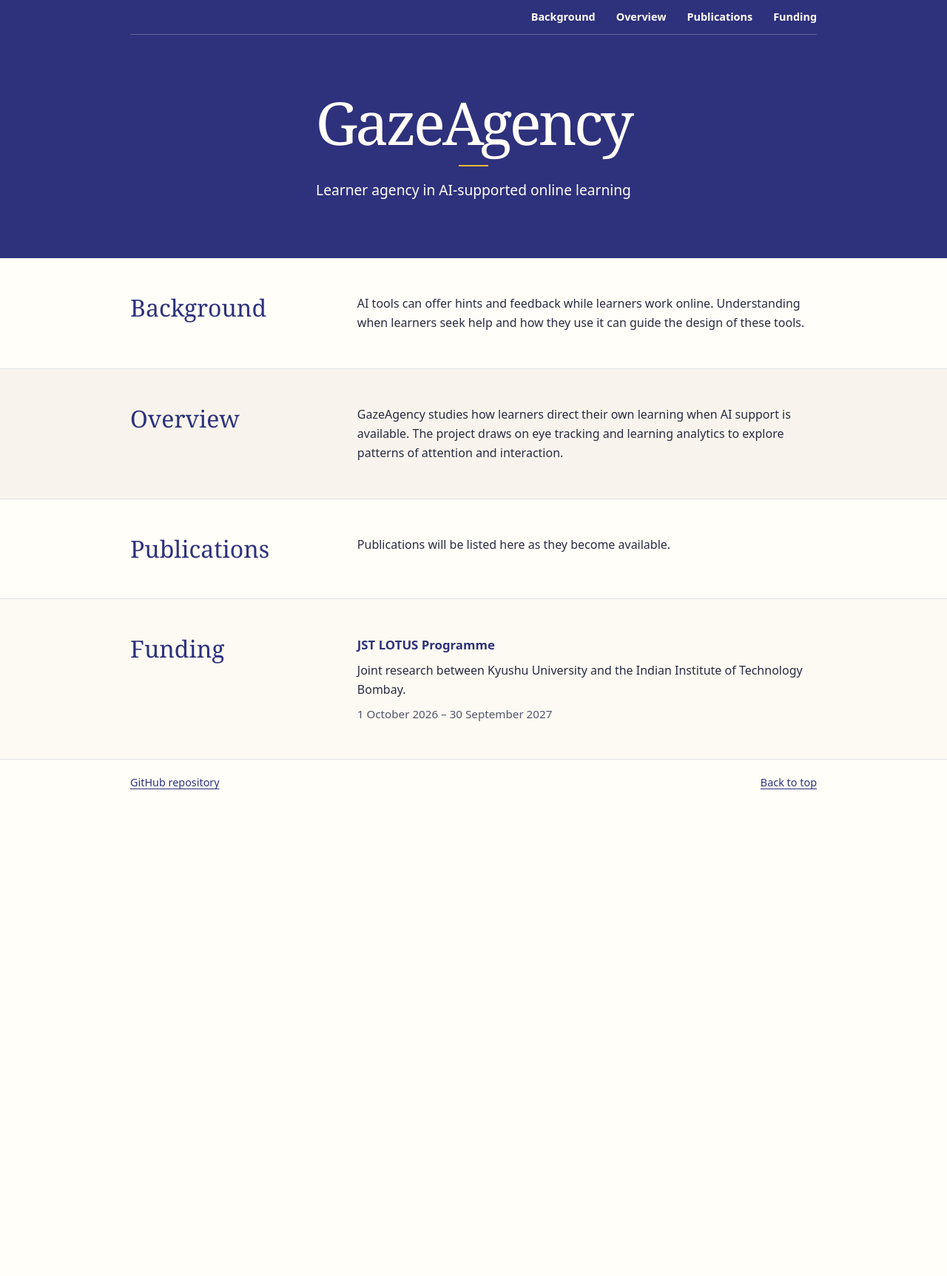
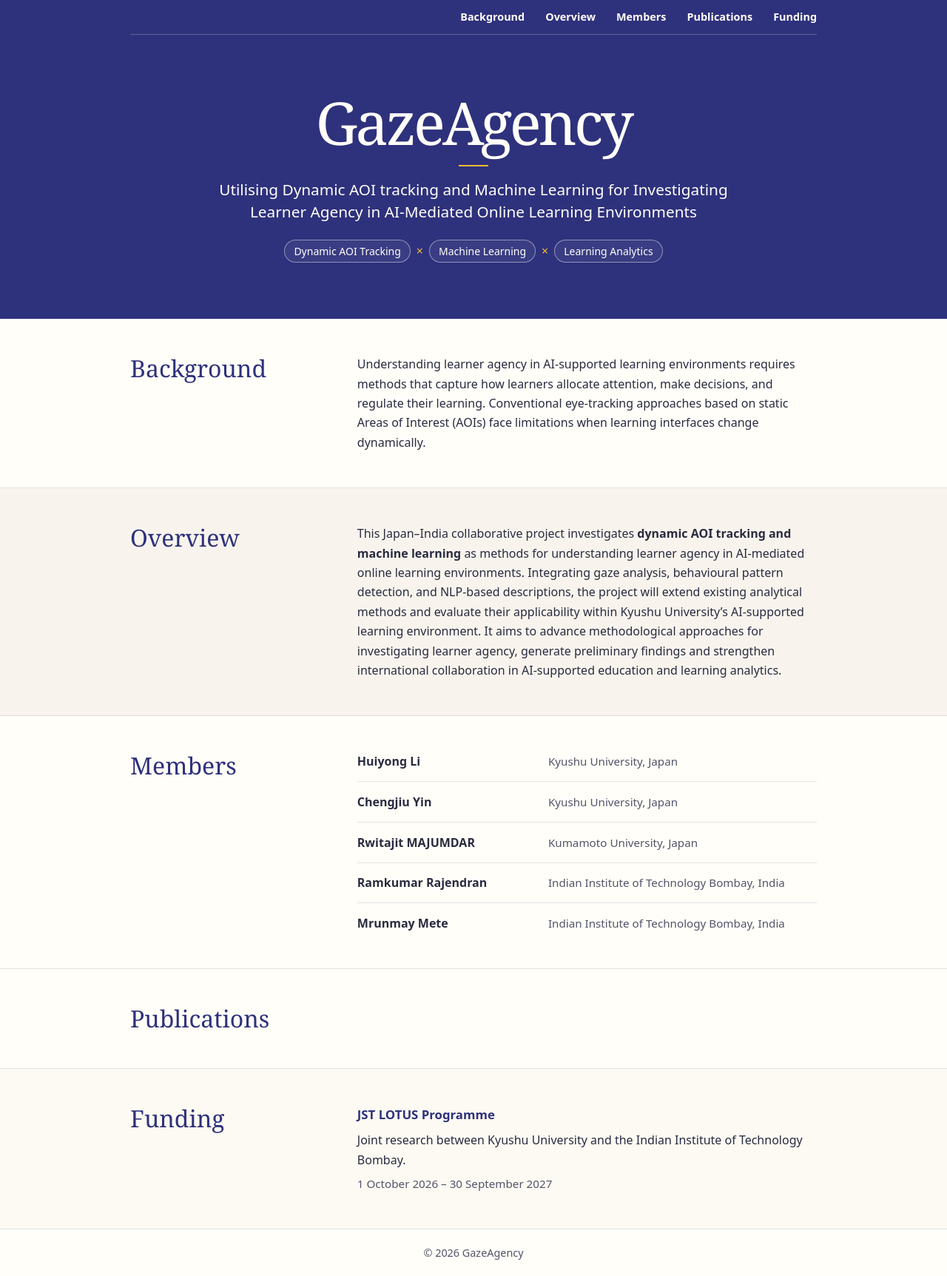
Before and after one commit to li-huiyong/GazeAgency, a Jekyll site: the page built from docs/index.md, in a window 1280 px wide. Shown: the whole page at 74% size. Built offline with Jekyll 4.4.1, drawn with Linux system fonts in a browser that asks for light colours; before the commit the page ends 1089 px from its top, so only the background shows below that.

Commit message:
Update project overview and add research members

```diff
--- a/docs/_config.yml
+++ b/docs/_config.yml
@@ -1,4 +1,4 @@
 title: GazeAgency
-description: A JST LOTUS research project on learner agency in AI-supported online learning.
+description: GazeAgency is a JST LOTUS project investigating learner agency through dynamic AOI tracking and machine learning in AI-mediated online learning environments.
 url: https://li-huiyong.github.io
 baseurl: /GazeAgency
--- /dev/null
+++ b/docs/_data/members.yml
@@ -0,0 +1,10 @@
+- name: Huiyong Li
+  affiliation: Kyushu University, Japan
+- name: Chengjiu Yin
+  affiliation: Kyushu University, Japan
+- name: Rwitajit MAJUMDAR
+  affiliation: Kumamoto University, Japan
+- name: Ramkumar Rajendran
+  affiliation: Indian Institute of Technology Bombay, India
+- name: Mrunmay Mete
+  affiliation: Indian Institute of Technology Bombay, India
--- a/docs/_layouts/project.html
+++ b/docs/_layouts/project.html
@@ -4,7 +4,7 @@
   <meta charset="utf-8">
   <meta name="viewport" content="width=device-width, initial-scale=1">
   <meta name="description" content="{{ site.description | escape }}">
-  <title>{{ site.title | escape }} | {{ page.subtitle | escape }}</title>
+  <title>{{ site.title | escape }} | {{ page.title | escape }}</title>
   <link rel="canonical" href="{{ '/' | absolute_url }}">
   <link rel="stylesheet" href="{{ '/assets/theme.css' | relative_url }}">
 </head>
@@ -14,12 +14,21 @@
     <nav class="shell navigation" aria-label="Project sections">
       <a href="#background">Background</a>
       <a href="#overview">Overview</a>
+      <a href="#members">Members</a>
       <a href="#publications">Publications</a>
       <a href="#funding">Funding</a>
     </nav>
     <div class="shell hero">
       <h1>{{ site.title | escape }}</h1>
-      <p>{{ page.subtitle | escape }}</p>
+      <p class="project-title">{{ page.title | escape }}</p>
+      <ul class="keywords" role="list" aria-label="Project keywords">
+        {% for keyword in page.keywords %}
+          <li>
+            {% unless forloop.first %}<span class="keyword-divider" aria-hidden="true">×</span>{% endunless %}
+            <span class="keyword">{{ keyword | escape }}</span>
+          </li>
+        {% endfor %}
+      </ul>
     </div>
   </header>
 
@@ -42,10 +51,23 @@
       </div>
     </section>
 
+    <section id="members" class="section" aria-labelledby="members-title">
+      <div class="shell section-inner">
+        <h2 id="members-title">Members</h2>
+        <ul class="member-list" role="list">
+          {% for member in site.data.members %}
+            <li>
+              <strong>{{ member.name | escape }}</strong>
+              <span>{{ member.affiliation | escape }}</span>
+            </li>
+          {% endfor %}
+        </ul>
+      </div>
+    </section>
+
     <section id="publications" class="section" aria-labelledby="publications-title">
       <div class="shell section-inner">
         <h2 id="publications-title">Publications</h2>
-        <div class="section-copy">
         {% if site.data.publications.size > 0 %}
           <ul class="publication-list" role="list">
             {% for publication in site.data.publications %}
@@ -59,10 +81,7 @@
               </li>
             {% endfor %}
           </ul>
-          {% else %}
-            <p>Publications will be listed here as they become available.</p>
         {% endif %}
-        </div>
       </div>
     </section>
 
@@ -83,8 +102,7 @@
   </main>
 
   <footer class="shell footer">
-    <a href="https://github.com/li-huiyong/GazeAgency">GitHub repository</a>
-    <a href="#top">Back to top</a>
+    &copy; 2026 {{ site.title | escape }}
   </footer>
 </body>
 </html>
--- a/docs/assets/theme.css
+++ b/docs/assets/theme.css
@@ -102,8 +102,40 @@ a:focus-visible {
   content: "";
 }
 
-.hero p {
-  font-size: clamp(1rem, 2.5vw, 1.2rem);
+.project-title {
+  max-width: 66ch;
+  margin-inline: auto;
+  font-size: clamp(1.05rem, 2.5vw, 1.3rem);
+  line-height: 1.45;
+  text-wrap: balance;
+}
+
+.keywords,
+.keywords li {
+  display: flex;
+  align-items: center;
+  gap: 0.5rem;
+}
+
+.keywords {
+  flex-wrap: wrap;
+  justify-content: center;
+  margin: 1.4rem 0 0;
+  padding: 0;
+  list-style: none;
+}
+
+.keyword {
+  padding: 0.2rem 0.75rem;
+  border: 1px solid rgb(255 254 248 / 45%);
+  border-radius: 2rem;
+  background: rgb(255 254 248 / 6%);
+  font-size: 0.875rem;
+  font-weight: 500;
+}
+
+.keyword-divider {
+  color: var(--apricot);
 }
 
 .section {
@@ -142,12 +174,21 @@ a:focus-visible {
   margin-top: 0.45rem;
 }
 
+.member-list,
 .publication-list {
   padding: 0;
   margin: 0;
   list-style: none;
 }
 
+.member-list li {
+  display: grid;
+  grid-template-columns: minmax(10.5rem, 2fr) 3fr;
+  align-items: baseline;
+  gap: 0.1rem 1rem;
+}
+
+.member-list li + li,
 .publication-list li + li {
   padding-top: 0.85rem;
   margin-top: 0.85rem;
@@ -158,6 +199,7 @@ a:focus-visible {
   font-weight: 600;
 }
 
+.member-list span,
 .publication-citation,
 .research-period {
   color: var(--muted);
@@ -169,12 +211,10 @@ time {
 }
 
 .footer {
-  display: flex;
-  flex-wrap: wrap;
-  justify-content: space-between;
-  gap: 0.5rem 1rem;
   padding-block: 1.2rem;
+  color: var(--muted);
   font-size: 0.9rem;
+  text-align: center;
 }
 
 @media (max-width: 40rem) {
@@ -186,3 +226,20 @@ time {
     grid-template-columns: 1fr;
   }
 }
+
+@media (max-width: 32rem) {
+  .member-list li {
+    grid-template-columns: 1fr;
+  }
+}
+
+@media (max-width: 28rem) {
+  .navigation {
+    column-gap: 0.5rem;
+  }
+
+  .navigation a {
+    flex: 0 0 calc((100% - 1rem) / 3);
+    text-align: center;
+  }
+}
--- a/docs/index.md
+++ b/docs/index.md
@@ -1,8 +1,12 @@
 ---
 layout: project
-subtitle: Learner agency in AI-supported online learning
+title: Utilising Dynamic AOI tracking and Machine Learning for Investigating Learner Agency in AI-Mediated Online Learning Environments
+keywords:
+  - Dynamic AOI Tracking
+  - Machine Learning
+  - Learning Analytics
 background: |
-  AI tools can offer hints and feedback while learners work online. Understanding when learners seek help and how they use it can guide the design of these tools.
+  Understanding learner agency in AI-supported learning environments requires methods that capture how learners allocate attention, make decisions, and regulate their learning. Conventional eye-tracking approaches based on static Areas of Interest (AOIs) face limitations when learning interfaces change dynamically.
 funding:
   programme: JST LOTUS Programme
   institutions: Kyushu University and the Indian Institute of Technology Bombay
@@ -10,4 +14,4 @@ funding:
   end: "2027-09-30"
 ---
 
-GazeAgency studies how learners direct their own learning when AI support is available. The project draws on eye tracking and learning analytics to explore patterns of attention and interaction.
+This Japan–India collaborative project investigates **dynamic AOI tracking and machine learning** as methods for understanding learner agency in AI-mediated online learning environments. Integrating gaze analysis, behavioural pattern detection, and NLP-based descriptions, the project will extend existing analytical methods and evaluate their applicability within Kyushu University's AI-supported learning environment. It aims to advance methodological approaches for investigating learner agency, generate preliminary findings and strengthen international collaboration in AI-supported education and learning analytics.
```
Lines whose indentation alone changed are shown as unchanged.
